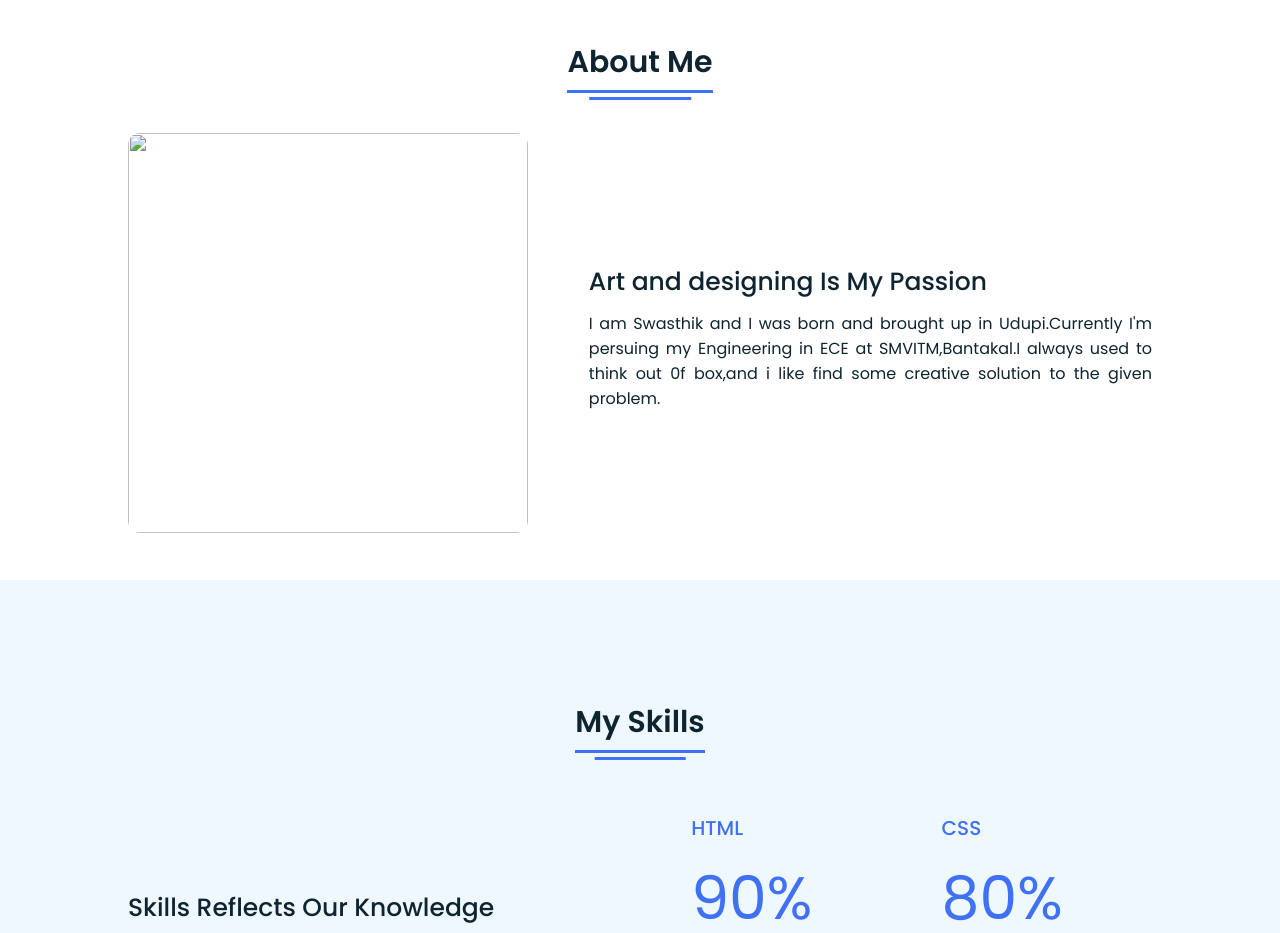
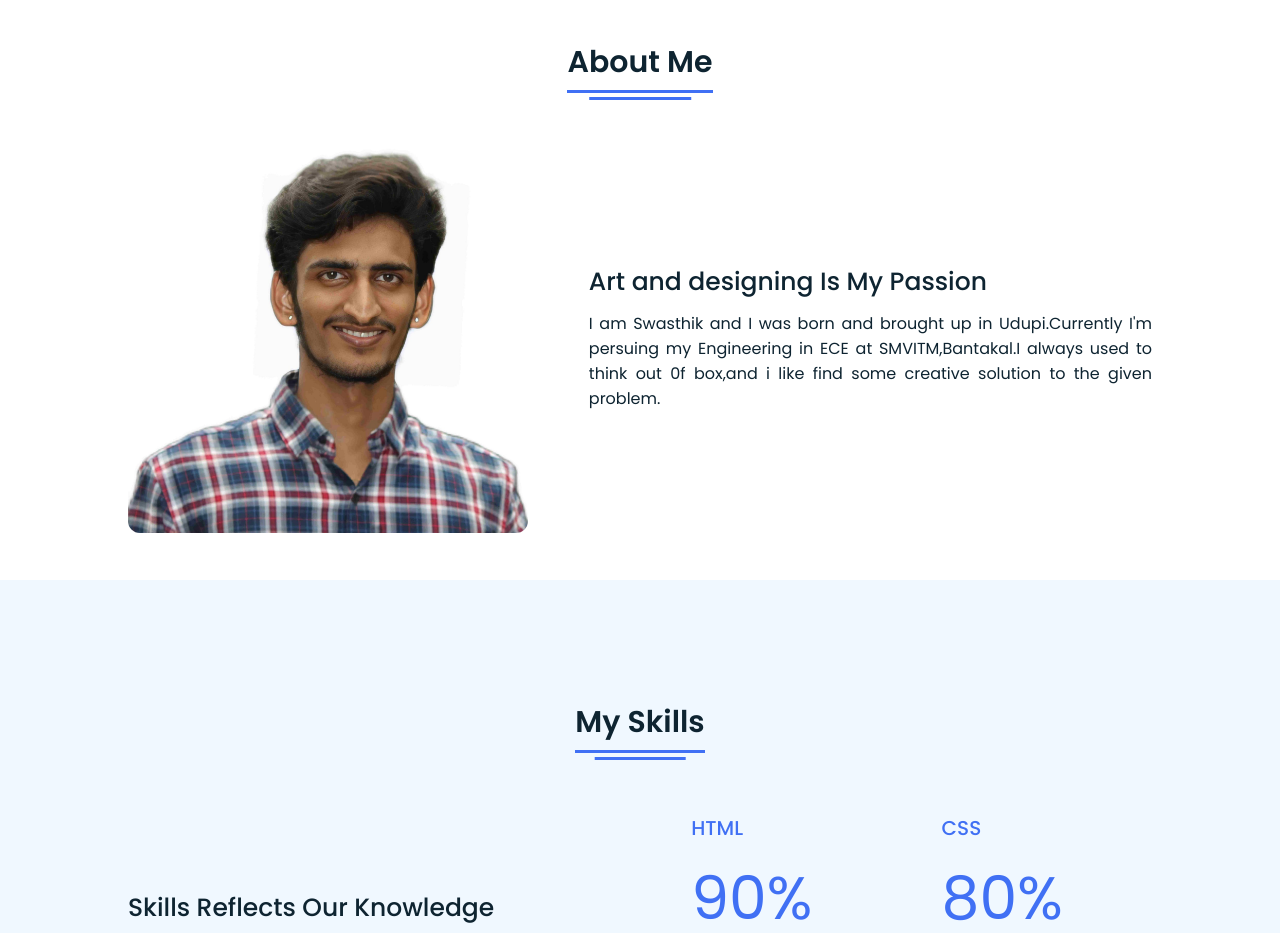
Before and after one commit to swasthik-2003/personalportfolio, a plain HTML site: page index.html in a window 1280 px wide. Shown: the part 840-1773 px from the top of the page. Drawn offline with Linux system fonts and the light colour scheme; a script that the page names is missing.

Commit message:
Update index.html

```diff
--- a/index.html
+++ b/index.html
@@ -60,7 +60,7 @@
     <div class="title"><span>About Me</span></div>
   <div class="about-details">
     <div class="left">
-      <img src="images/WhatsApp Image 2024-09-2024" alt="">
+      <img src="images/WhatsApp Image 2024-09-02 at 8.50.47 AM.jpeg" alt="">
     </div>
     <div class="right">
       <div class="topic">Art and designing Is My Passion</div>
```
